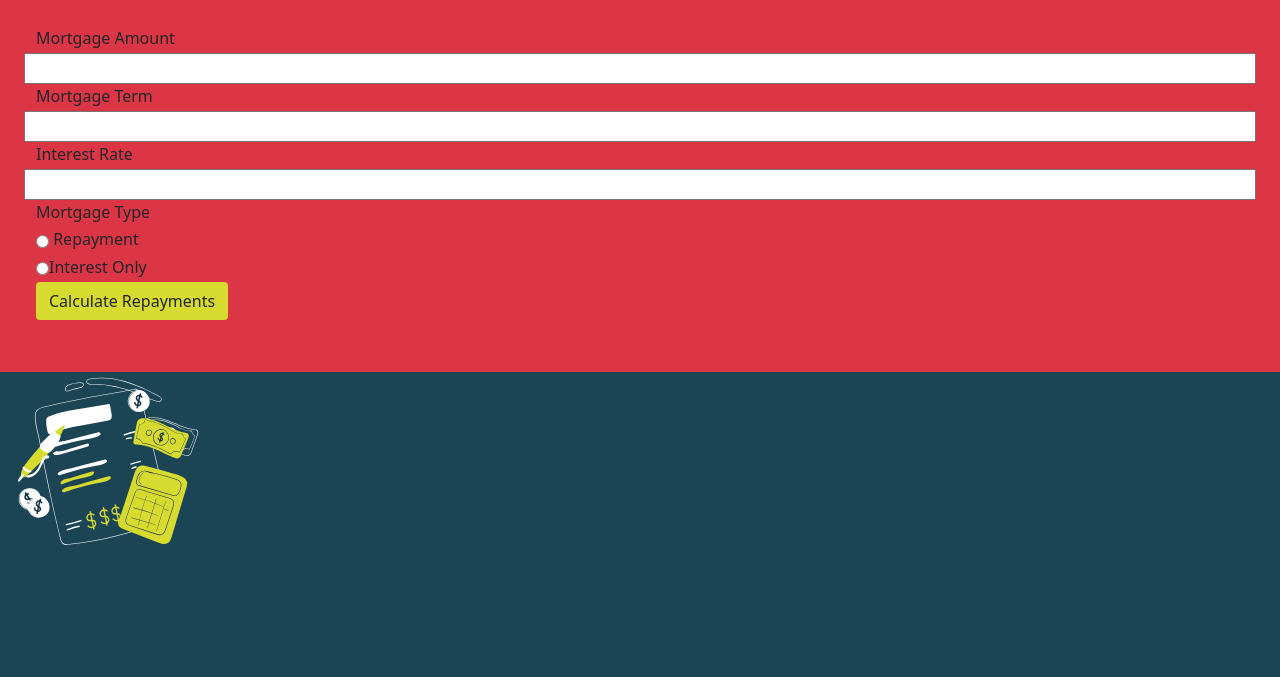
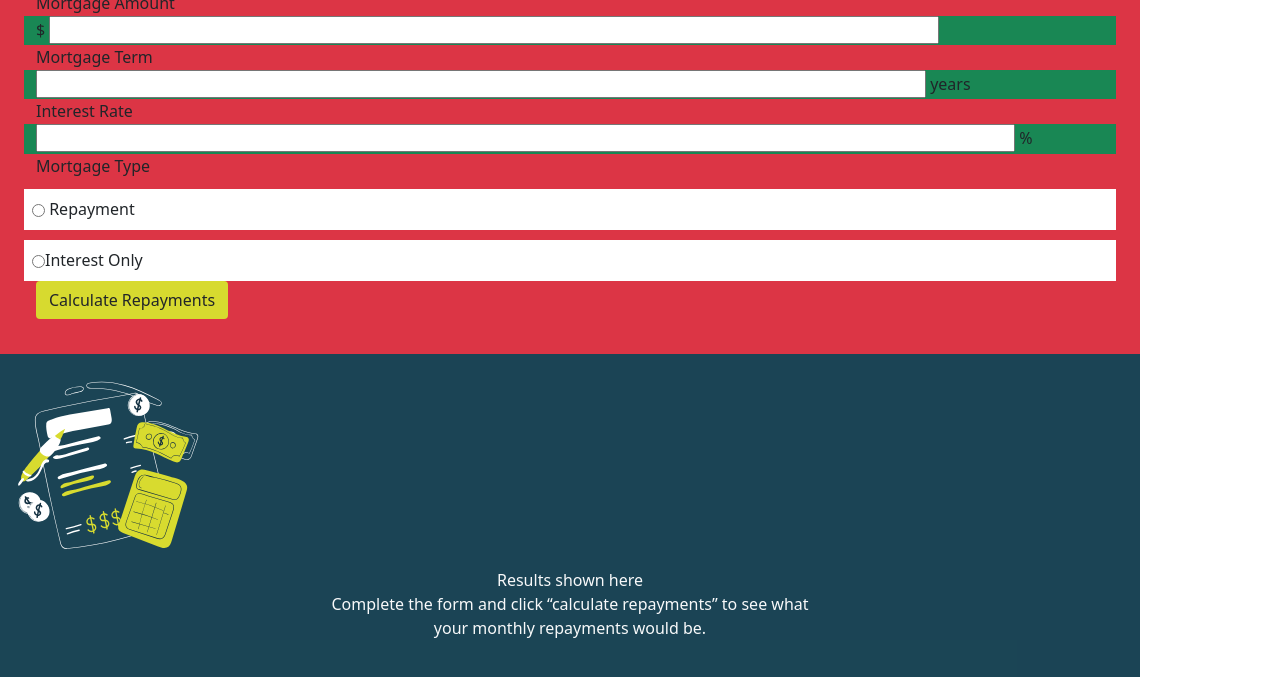
Before and after one commit to MoiCruz/proyectoFinalN1, a plain HTML site: page index.html in a window 1280 px wide. Shown: the part 123-800 px from the top of the page. Drawn offline with nearby package versions, Linux system fonts and the light colour scheme.

Commit message:
primer commit lunes

```diff
--- a/index.html
+++ b/index.html
@@ -28,31 +28,44 @@
 </head>
 
 <body class="body">
-  <div class="ctn container-fluid d-flex row vh-100">
+  <div class="ctn container-sm d-flex row vh-100">
     <div class="ctn2 d-flex row bg-danger justify-content-center p-4">
       <h1 class="titulo p-0 align-content-end lh-0"> Mortgage Calculator</h1>
-      <p class="subTitulo p-0 m-0 lh-1">Clear All</p>
+      <h5 class="subTitulo p-0 m-0 lh-1">Clear All</h5>
       <div class=" ctn3 d-flex row p-0">
         <p class="parrafo m-0"> Mortgage Amount</p>
-        <input class="m" type="text">
+        <div class="display bg-success">
+          <span class="col-2">$</span>
+          <input class="Monto col-10" type="text">
+          </div>
         <p class="parrafo m-0"> Mortgage Term</p>
-        <input class="m" type="text">
+        <div class="display bg-success">
+          <input class="plazo col-10" type="text">
+          <span class="">years</span>
+          </div>
         <p class="parrafo m-0">Interest Rate</p>
-        <input class="m" type="text">
+        <div class="display bg-success">
+        <input class="interes col-11" type="text">
+        <span class="">%</span>
+        </div>
         <p class="parrafo m-0">Mortgage Type</p>
+        <div class="intereses p-2">
         <label for="">
           <input class="btn " type="radio"> Repayment
         </label>
+        </div>
+        <div class="intereses p-2">
         <label for="">
           <input class="btn" type="radio">Interest Only
         </label>
+      </div>
       </div>
 
       <div class="">
         <button class="btn">Calculate Repayments</button>
       </div>
     </div>
-    <div class="imgTotal">
+    <div class="imgTotal p-0 m-0 d-flex row align-content-center">
       <div class="img">
         <svg xmlns="http://www.w3.org/2000/svg" width="192" height="192" fill="none" viewBox="0 0 192 192">
           <path fill="#fff"
@@ -147,18 +160,18 @@
             d="M19.622 98.995c-.153.845-1.036 1.498-1.881 1.613-.883.077-1.766-.115-2.573-.499a9.519 9.519 0 0 1-4.109-3.264c-.384-.615-.768-2.611.576-2.074.807.307 1.613 1.46 2.343 1.959.422.23 5.568 2.764 5.644 2.265Z" />
         </svg>
       </div>
-      <div class="d-none">
-        <ul class="imgText1">
+      <div class="">
+        <ul class="imgText1 list-unstyled text-light text-center">
           <li class="imgP1">Results shown here</li>
           <li class="imgP1">Complete the form and click “calculate repayments” to see what</li>
           <li class="imgP1">your monthly repayments would be.</li>
         </ul>
-        <div>
+        <div class="d-none">
           <h3>Your results</h3>
           <p> Your results are shown below based on the information you provided. To adjust the results, edit the form
             and click “calculate repayments” again.</p>
         </div>
-        <div>
+        <div class="d-none">
           <h4>Your monthly repayments</h4>
           <input type="display">
           <h4>Total you'll repay over the term</h4>
--- a/styles/styles.css
+++ b/styles/styles.css
@@ -21,11 +21,16 @@
     margin: 0;
 }
 .btn{
-    background-color: hsl(61, 70%, 52%)
+    background-color: hsl(61, 70%, 52%);
+}
+.intereses{
+    border-color: black;
+    background-color: white;
+    margin-top: 10px;
 }
 .imgTotal{
     background-color: rgba(7, 52, 70, 0.918);
 }
 .img{
-    background-color:- hsl(61, 70%, 52%)
+    background-color:- hsl(61, 70%, 52%);
 }
```
